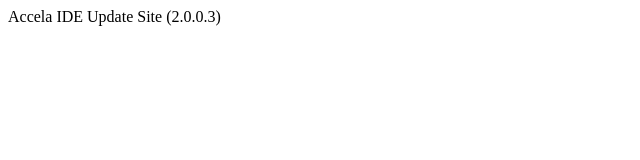
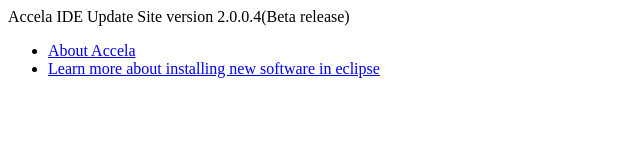
Before and after one commit to slymenk/AccelaIDE, a plain HTML site: page index.html in a window 1280 px wide. Shown: the whole page, without its empty margins (0-640 px from the left). Drawn offline with Linux system fonts and the light colour scheme.

Commit message:
adding html

```diff
--- a/index.html
+++ b/index.html
@@ -4,7 +4,13 @@
 
 
 </head>
-<body >
-Accela IDE Update Site (2.0.0.3)
+<body>
+	Accela IDE Update Site version 2.0.0.4(Beta release)
+	<ul>
+		<li><a href="http://www.accela.com/">About Accela</a></li>
+		<li><a
+			href="http://help.eclipse.org/mars/index.jsp?topic=%2Forg.eclipse.platform.doc.user%2Ftasks%2Ftasks-124.htm">Learn
+				more about installing new software in eclipse</a></li>
+	</ul>
 </body>
 </html>
```
